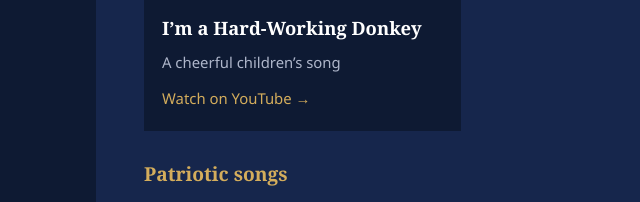
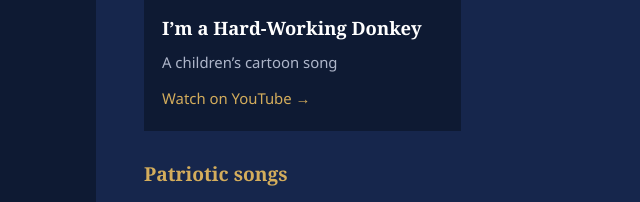
Before and after one commit to maro-manmar/vemstudio, a plain HTML site: page index.html in a window 1280 px wide. Shown: the part 5335-5537 px from the top of the page, 0-640 px from the left. Drawn offline with Linux system fonts and the light colour scheme.

Commit message:
Ishuk song: link to cartoon version
Co-Authored-By: Claude Opus 5.5 <noreply@anthropic.com>
Claude-Session: https://claude.ai/code/session_01QwsuEKtuDMrw2mhMXPrZ7x

```diff
--- a/index.html
+++ b/index.html
@@ -344,7 +344,7 @@ footer{margin-top:40px}
       <a class="song" style="--c:#4caf6a" href="https://youtu.be/jpMRqwcA4rA" target="_blank" rel="noopener"><span class="th"><img src="https://i.ytimg.com/vi/jpMRqwcA4rA/hqdefault.jpg" width="480" height="360" loading="lazy" alt="«Հեքիաթային անտառ» տեսահոլովակի կադր"><span class="play" aria-hidden="true"></span></span><span class="tx"><strong><span class="hy">Հեքիաթային անտառ</span><span class="en">The Fairy-Tale Forest</span></strong><span class="meta"><span class="hy">Մանկական երգ</span><span class="en">Children’s song</span></span><span class="yt"><span class="hy">Դիտել YouTube-ում →</span><span class="en">Watch on YouTube →</span></span></span></a>
       <a class="song" style="--c:#ee8a2c" href="https://youtu.be/KSajURgYC-Y" target="_blank" rel="noopener"><span class="th"><img src="https://i.ytimg.com/vi/KSajURgYC-Y/hqdefault.jpg" width="480" height="360" loading="lazy" alt="«Աշնան քամին» տեսահոլովակի կադր"><span class="play" aria-hidden="true"></span></span><span class="tx"><strong><span class="hy">Աշնան քամին</span><span class="en">The Autumn Wind</span></strong><span class="meta"><span class="hy">Մանկական երգ աշնան մասին</span><span class="en">A children’s song about autumn</span></span><span class="yt"><span class="hy">Դիտել YouTube-ում →</span><span class="en">Watch on YouTube →</span></span></span></a>
       <a class="song" style="--c:#8b5bc4" href="https://youtu.be/-H3uHcpUUuk" target="_blank" rel="noopener"><span class="th"><img src="https://i.ytimg.com/vi/-H3uHcpUUuk/hqdefault.jpg" width="480" height="360" loading="lazy" alt="«Հիսուսի ծնունդը» տեսահոլովակի կադր"><span class="play" aria-hidden="true"></span></span><span class="tx"><strong><span class="hy">Հիսուսի ծնունդը</span><span class="en">The Birth of Jesus</span></strong><span class="meta"><span class="hy">Սուրբ Ծննդյան մանկական երգ</span><span class="en">A Christmas song for children</span></span><span class="yt"><span class="hy">Դիտել YouTube-ում →</span><span class="en">Watch on YouTube →</span></span></span></a>
-      <a class="song" style="--c:#a8894a" href="https://youtu.be/bv1FKyCtclk" target="_blank" rel="noopener"><span class="th"><img src="https://i.ytimg.com/vi/bv1FKyCtclk/hqdefault.jpg" width="480" height="360" loading="lazy" alt="«Իշուկն եմ աշխատասեր» տեսահոլովակի կադր"><span class="play" aria-hidden="true"></span></span><span class="tx"><strong><span class="hy">Իշուկն եմ աշխատասեր</span><span class="en">I’m a Hard-Working Donkey</span></strong><span class="meta"><span class="hy">Ուրախ մանկական երգ</span><span class="en">A cheerful children’s song</span></span><span class="yt"><span class="hy">Դիտել YouTube-ում →</span><span class="en">Watch on YouTube →</span></span></span></a>
+      <a class="song" style="--c:#a8894a" href="https://youtu.be/0HbrEXJc2Hk" target="_blank" rel="noopener"><span class="th"><img src="https://i.ytimg.com/vi/0HbrEXJc2Hk/hqdefault.jpg" width="480" height="360" loading="lazy" alt="«Իշուկն եմ աշխատասեր» մուլտֆիլմի կադր"><span class="play" aria-hidden="true"></span></span><span class="tx"><strong><span class="hy">Իշուկն եմ աշխատասեր</span><span class="en">I’m a Hard-Working Donkey</span></strong><span class="meta"><span class="hy">Մանկական երգ-մուլտֆիլմ</span><span class="en">A children’s cartoon song</span></span><span class="yt"><span class="hy">Դիտել YouTube-ում →</span><span class="en">Watch on YouTube →</span></span></span></a>
       <h3 class="grp"><span class="hy">Հայրենասիրական երգեր</span><span class="en">Patriotic songs</span></h3>
       <a class="song" style="--c:#d4ad5c" href="https://youtu.be/WbbDY0lQHBI" target="_blank" rel="noopener"><span class="th"><img src="https://i.ytimg.com/vi/WbbDY0lQHBI/hqdefault.jpg" width="480" height="360" loading="lazy" alt="«Վան իմ սրբազան» տեսահոլովակի կադր"><span class="play" aria-hidden="true"></span></span><span class="tx"><strong><span class="hy">Վան իմ սրբազան</span><span class="en">Van, My Sacred City</span></strong><span class="meta"><span class="hy">Երգ Վանի, Վանա լճի և Աղթամարի մասին</span><span class="en">A song about Van, Lake Van and Akhtamar</span></span><span class="yt"><span class="hy">Դիտել YouTube-ում →</span><span class="en">Watch on YouTube →</span></span></span></a>
     </div>
```
